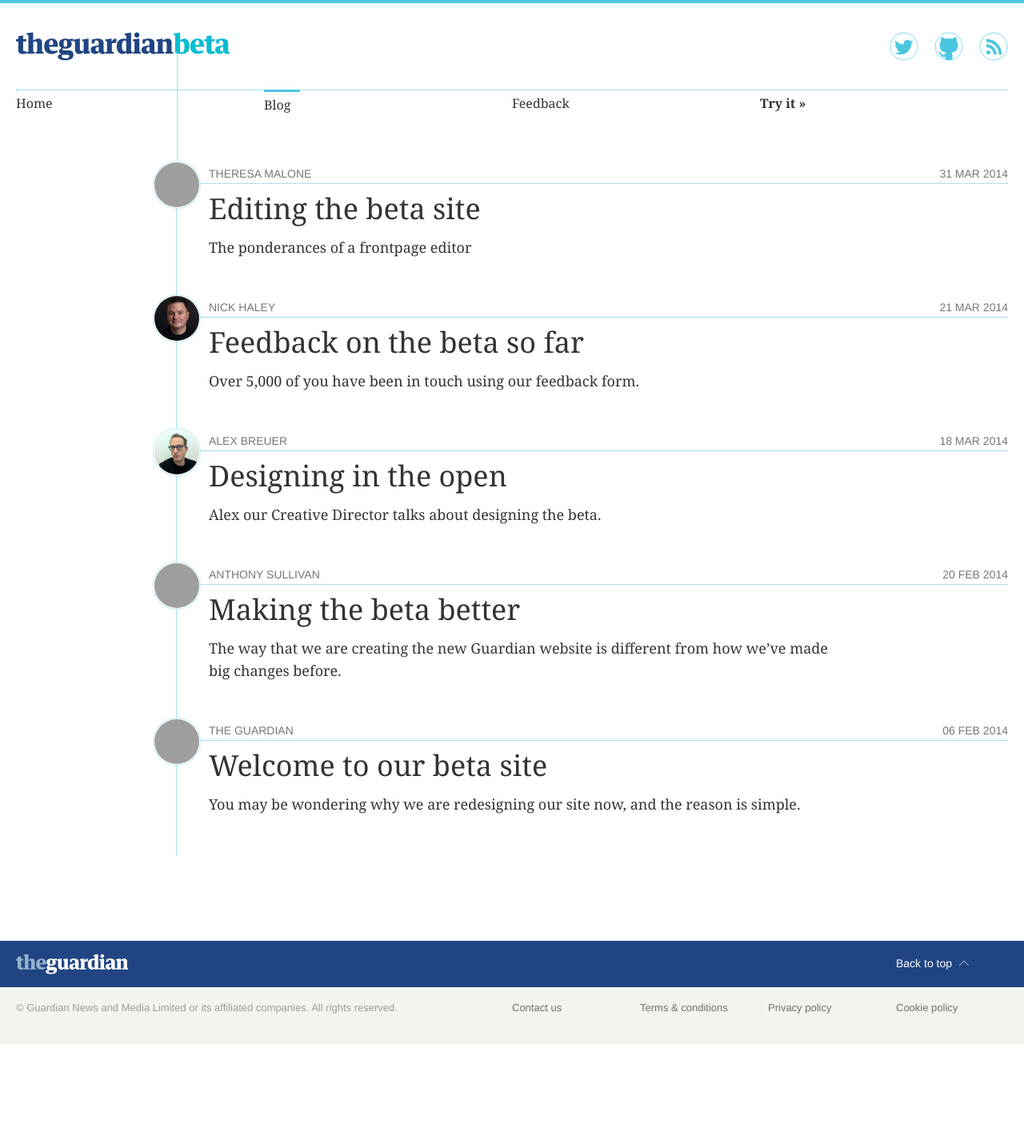
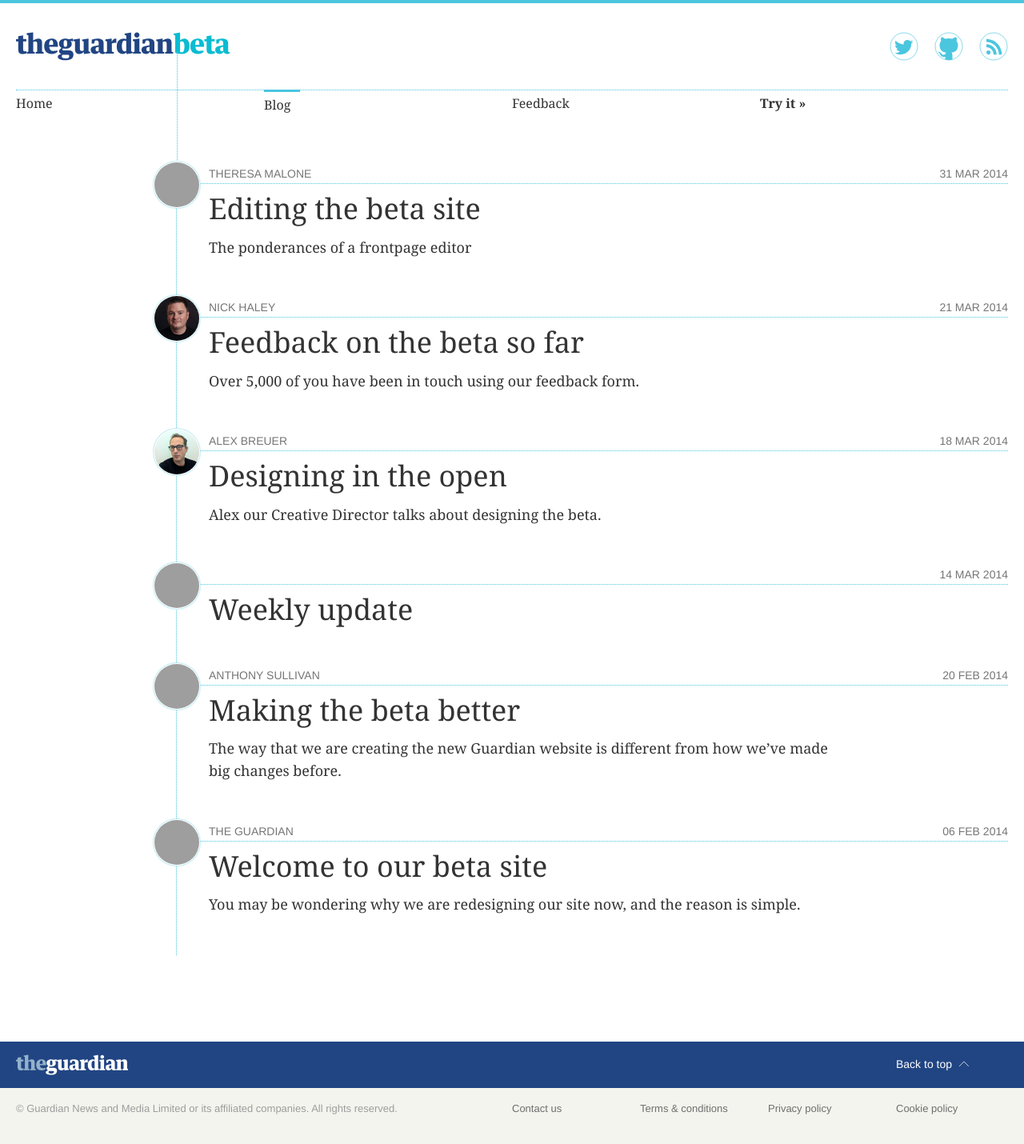
Before and after one commit to guardian/next, a Jekyll site: the page built from jekyll/blog/index.html, in a window 1280 px wide. Shown: the whole page at 80% size. Built offline with Jekyll 4.4.1, drawn with Linux system fonts in a browser that asks for light colours; some web fonts are replaced; Markdown is read by kramdown in place of the engine named in the settings; the list of posts is cut into pages by our own code; before the commit the page ends 1305 px from its top, so only the background shows below that; grey boxes are pictures that could not be loaded.

```diff
--- /dev/null
+++ b/jekyll/_posts/2014-03-14-weekly.md
@@ -0,0 +1,6 @@
+---
+layout: article
+title: Weekly update
+author: commuterjoy
+summary:
+---
```
Also changed, not shown: jekyll/_posts/2014-03-31-curation.md (+1 -1 lines).
